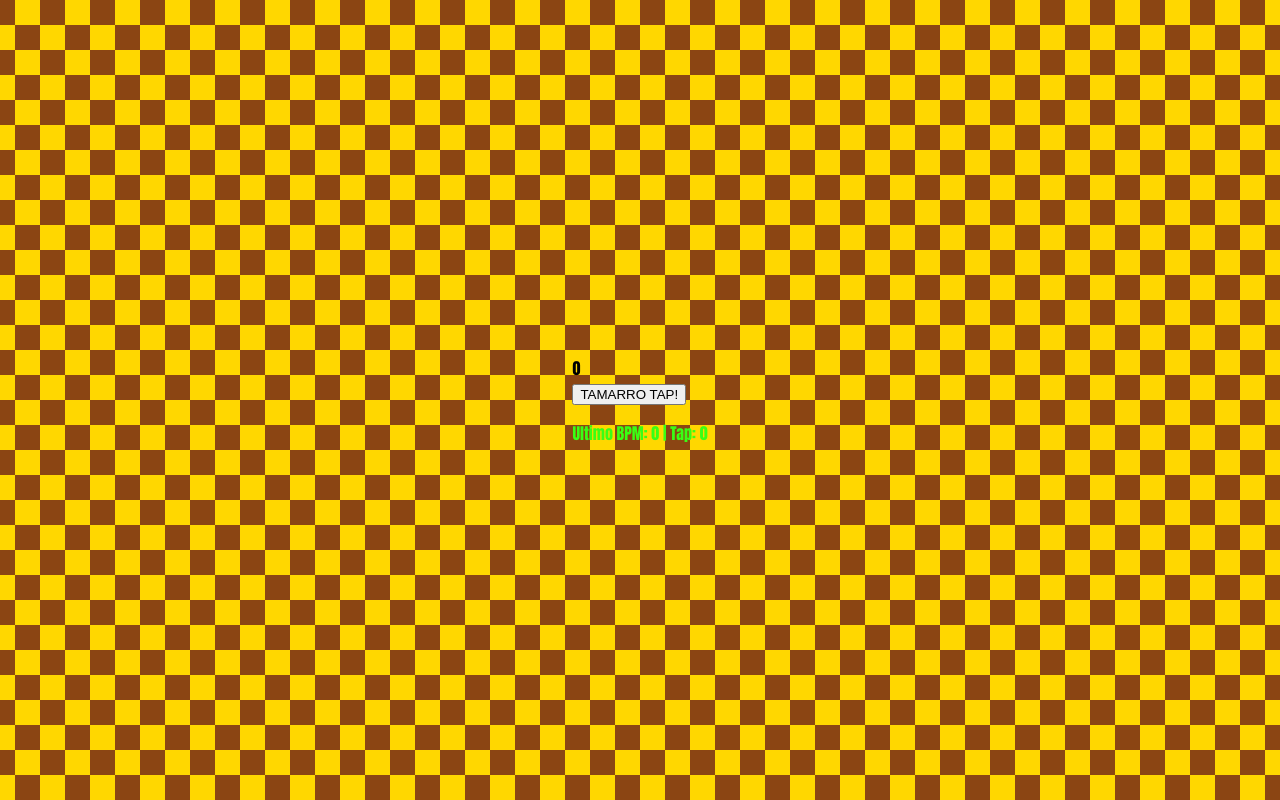
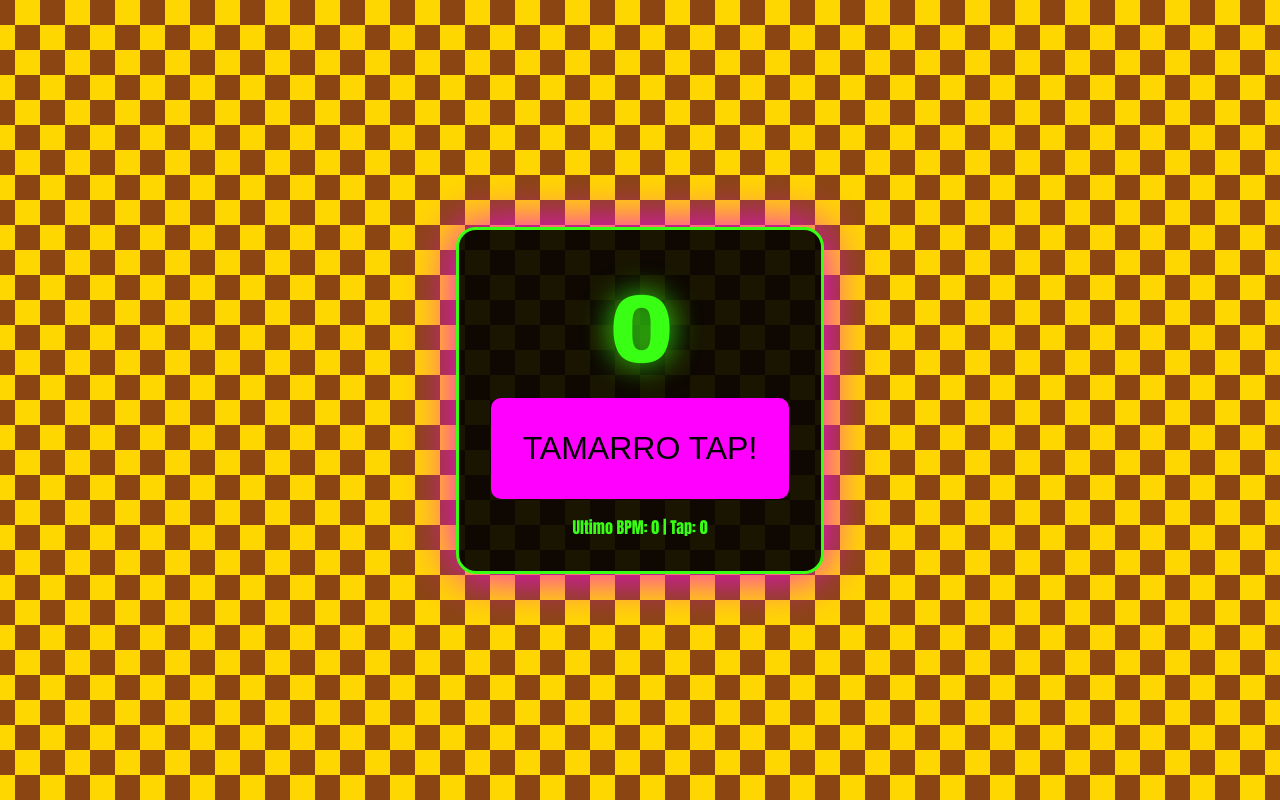
Before and after one commit to koseidon76/TAMARRO-TAP-BPM, a plain HTML site: page index.html in a window 1280 px wide. Drawn offline with Linux system fonts and the light colour scheme.

Commit message:
Update style.css

```diff
--- a/style.css
+++ b/style.css
@@ -4,9 +4,9 @@ body {
     display: flex;
     justify-content: center;
     align-items: center;
-    transition: background 0.1s ease-in-out; /* Aggiunta transizione */
+    transition: background 0.1s ease-in-out;
     font-family: 'Impact', fantasy;
-    background-color: #333; /* Sfondo iniziale scuro */
+    background-color: #333;
 }
 
 .leopard {
@@ -17,4 +17,41 @@ body {
     background: repeating-linear-gradient(45deg, #000 0 10px, #fff 10px 20px);
 }
 
-/* ... (resto del CSS rimane invariato) */
+.container {
+    text-align: center;
+    padding: 2rem;
+    background: rgba(0,0,0,0.9);
+    border-radius: 20px;
+    border: 3px solid #39FF14;
+    box-shadow: 0 0 50px #FF00FF;
+    position: relative;
+}
+
+#bpmDisplay {
+    font-size: 6rem;
+    color: #39FF14;
+    text-shadow: 0 0 30px #39FF14;
+    margin: 1rem 0;
+    font-family: 'Arial Black', sans-serif;
+    letter-spacing: -3px;
+    transition: transform 0.1s ease-in-out;
+}
+
+#bpmDisplay.jump {
+    transform: translateY(-50px);
+}
+
+.tap-area {
+    padding: 2rem;
+    background: #FF00FF;
+    border: none;
+    border-radius: 10px;
+    cursor: pointer;
+    font-size: 2em;
+    transition: transform 0.05s;
+    color: black;
+}
+
+.tap-area:active {
+    transform: scale(0.9) rotate(1deg);
+}
```
